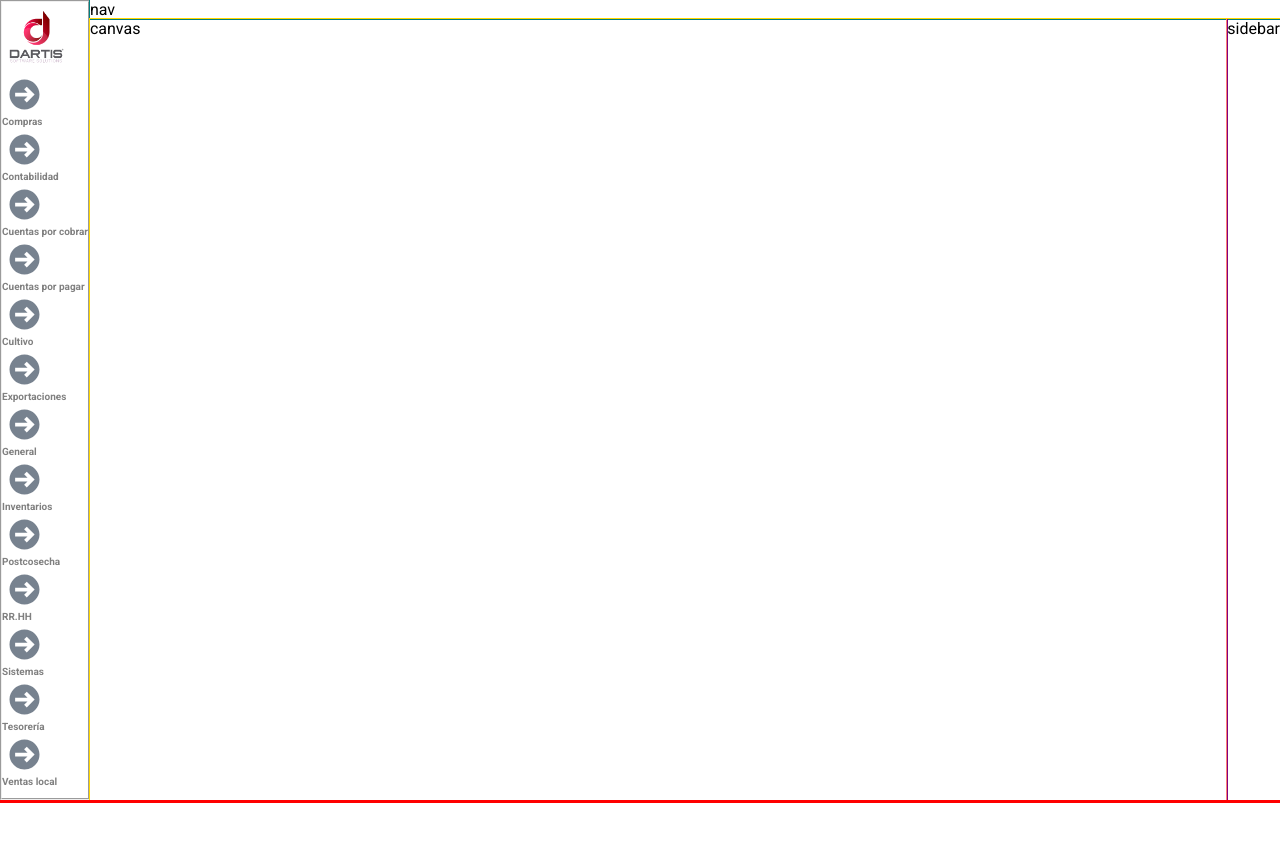
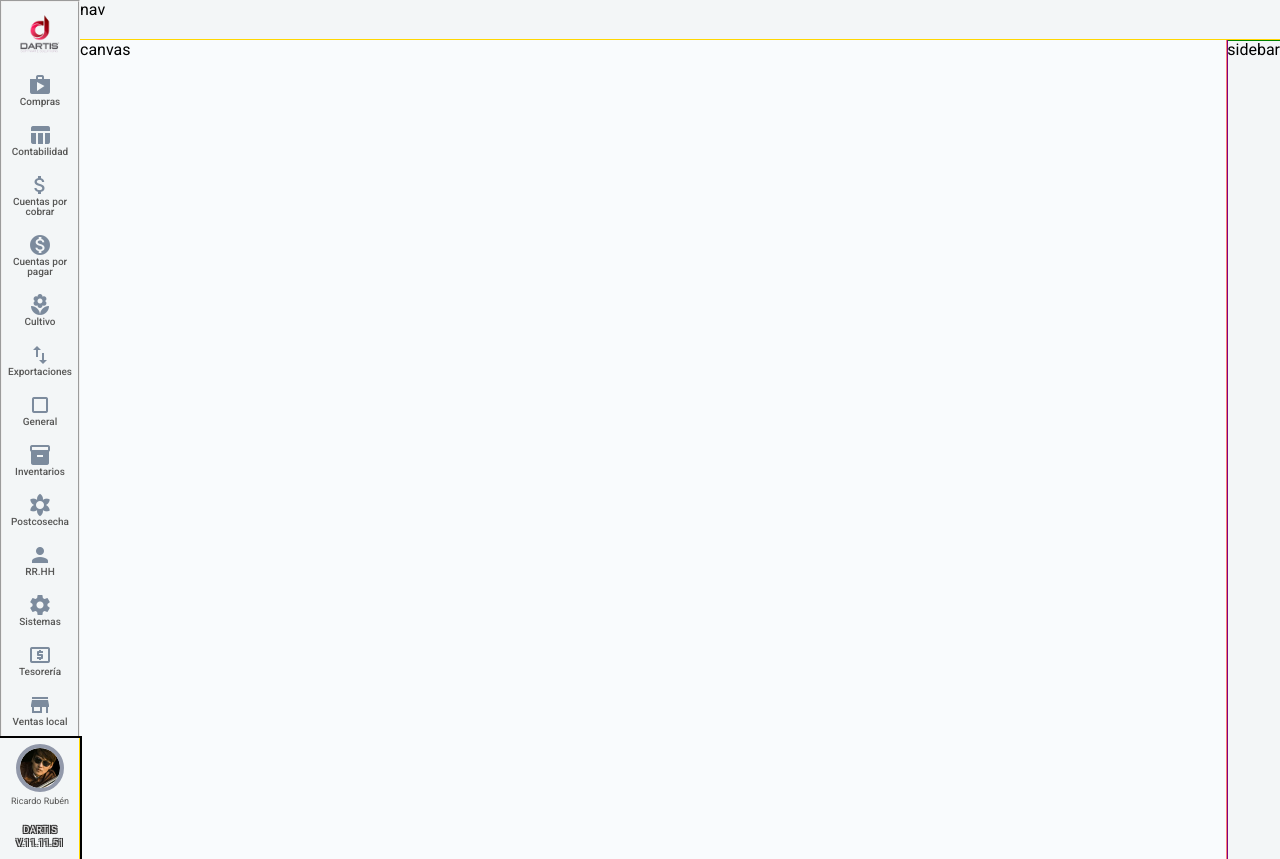
Before and after one commit to saragismondi/dartis, a website built with webpack: page docs/index.html in a window 1280 px wide. Before the commit the page ends 803 px from the top, so only its background shows below. Built offline with nearby package versions, Linux system fonts and the light colour scheme.

Commit message:
main layou + mene- Work In Progress

```diff
--- a/docs/css/style.css
+++ b/docs/css/style.css
@@ -30,6 +30,7 @@ svg {
   outline: 5px solid red;
   display: flex;
   min-height: 100vh;
+  background-color: #F3F6F7;
 }
 .desktop-wrapper {
   outline: 2px solid orange;
@@ -53,17 +54,25 @@ svg {
 .desktop-menu-wrapper {
   display: flex;
   flex-direction: column;
+  width: 80px;
+  position: relative;
 }
 .desktop-menu-wrapper a {
   display: flex;
   flex-direction: column;
 }
 .logotipo {
-  width: 70px;
-  height: 70px;
+  width: 50px;
+  height: 50px;
 }
 .sub-category {
   display: none;
+}
+.sub-category > li a {
+  text-decoration: none;
+  display: flex;
+  flex-direction: row;
+  padding: 10px;
 }
 #compras:checked ~ .sub-category {
   display: flex;
@@ -128,10 +137,10 @@ svg {
 .sub-category p {
   margin-top: 0;
   margin-bottom: 0;
-  color: grey;
+  color: #575756;
   font-weight: 500;
-  font-size: 8px;
-  line-height: 1;
+  font-size: 12px;
+  line-height: 1.5;
 }
 #compras {
   position: absolute;
@@ -196,18 +205,22 @@ ul {
 }
 .category {
   margin-top: 0;
-  margin-bottom: 0;
-  color: grey;
-  font-weight: 700;
+  margin-bottom: 2px;
+  color: #575756;
+  font-weight: 500;
   font-size: 10px;
   line-height: 1;
+  text-align: center;
 }
 .desktop-nav-wrapper {
-  outline: 1px solid teal;
+  outline: 1px solid green;
+  height: 40px;
 }
 .desktop-canvas {
   outline: 1px solid purple;
   flex: 1;
+  background-color: #F9FBFD;
+  /* box-shadow: 7px 0 45px 0 #7C8B9D; */
 }
 .desktop-sidebar {
   outline: 1px solid salmon;
@@ -224,21 +237,96 @@ ul {
     flex-direction: column;
 }
 .desktop-list {
-  position: relative;
   flex: 1;
 }
+.desktop-list > li {
+ padding: 7px 3px;
+}
+.desktop-list > li:hover {
+  box-shadow: inset 3px 0 0 0 #7C8B9D;
+  background-color: #E8EAED;
+  font-weight: 900;
+ }
+ .desktop-list > li:first-child:hover {
+  background-color: transparent;
+  box-shadow: none;
+ }
+.desktop-list > li > label {
+  display: flex;
+  flex-direction: column;
+  justify-content: center;
+  align-items: center;
+}
 .sub-category {
-  background-color: antiquewhite;
+  background-color: #E6ECEF;
   position: absolute;
-  left: 87px;
-  top: 0;
-  height: 100%;
-  width: 100%;
+  left: 81px;
+  top: 40px;
+  height: calc(100% - 40px);
+  max-height: 100%;
+  width: 220px;
+  border-radius: 4px;
+  padding: 35px 15px;
+  /* box-shadow: inset 7px 0 45px 0 #7C8B9D; */
 }
 .desktop-fieldset {
   display: flex;
   flex-direction: column;
-  height: 100%;
+  flex: 1;
   padding: 0;
   margin: 0;
 }
+.img-perfil {
+  width: 40px;
+  border-radius: 30px;
+  outline: 4px solid #9299aa;
+  margin-bottom: 8px;
+}
+.name-perfil {
+ font-size: 9px;
+ font-weight: 400;
+ margin-top: 0;
+ margin-bottom: 0;
+ line-height: 1.3;
+ color: #575756;
+ margin-bottom: 15px;
+}
+.perfil-wrapper .link-perfil {
+  text-decoration: none;
+  flex-direction: column;
+  display: flex;
+  align-items: center;
+  justify-content: center;
+}
+.version-dartis-perfil {
+  font-size: 10px;
+  font-weight: 500;
+ line-height: 1.3;
+ color: #e0e0e0;
+ margin-top: 0;
+ margin-bottom: 0;
+ text-shadow: -1px -1px 0 #333,1px -1px 0 #333,-1px 1px 0 #333,1px 1px 0 #333;
+ text-transform: uppercase;
+ text-align: center;
+}
+.perfil-wrapper {
+  outline: 2px solid black;
+  padding: 10px;
+}
+.material-icons {
+  color: #7C8B9D;
+}
+/* .active {
+  background-color: red;
+} */
+.sub-category .material-icons {
+  font-size: 15px;
+  margin-right: 12px;
+}
+.subtitle-sub-category {
+  margin-bottom: 10px;
+  color: #575756;
+  font-size: 16px;
+  line-height: 1.3;
+  font-weight: 600px;
+}
--- a/docs/index.html
+++ b/docs/index.html
@@ -25,7 +25,8 @@
     href="https://fonts.googleapis.com/css2?family=Roboto:ital,wght@0,100;0,300;0,400;0,500;0,700;0,900;1,100;1,300;1,400;1,500;1,700;1,900&display=swap"
     rel="stylesheet">
 
-
+    <link href="https://fonts.googleapis.com/icon?family=Material+Icons"
+    rel="stylesheet">
 
   <meta name="theme-color" content="#fafafa">
 </head>
@@ -40,9 +41,7 @@
 
         <fieldset class="desktop-fieldset">
 
-
-
-          <ul class="desktop-list">
+          <ul class="desktop-list" id="list">
             <li>
               <label for="img">
                 <img src="./img/DARTIS512_SINFONDO.png" alt="logotipo" class="logotipo" />
@@ -51,36 +50,43 @@
             </li>
             <li>
               <label for="compras">
-                <svg width="24" height="24" viewBox="0 0 24 24" fill="none" xmlns="http://www.w3.org/2000/svg">
-                  <path
-                    d="M12 20C16.4 20 20 16.4 20 12C20 7.6 16.4 4 12 4C7.6 4 4 7.6 4 12C4 16.4 7.6 20 12 20ZM13.6 11L11.8 9.2L13.2 7.8L17.4 12L13.2 16.2L11.8 14.8L13.6 13H7V11H13.6Z"
-                    fill="#1C2E45" fill-opacity="0.6" />
-                </svg>
+                <span class="material-icons">
+                  shop
+                  </span>
                 <p class="category">Compras</p>
               </label>
               <input type="checkbox" id="compras" name="desktop-list">
               <ul class="sub-category">
+                <h3 class="subtitle-sub-category">Compras</h3>
                 <li>
                   <a href="#">
-                    <svg></svg>
+                    <span class="material-icons">
+                      shop_2
+                      </span>
                     <p>Configuracion Compras</p>
                   </a>
                 </li>
                 <li>
                   <a href="#">
-                    <svg></svg>
+                    <span class="material-icons">
+                      grading
+                      </span>
                     <p>Ordenes</p>
                   </a>
                 </li>
                 <li>
                   <a href="#">
-                    <svg></svg>
+                    <span class="material-icons">
+                      account_box
+                      </span>
                     <p>Proveedores</p>
                   </a>
                 </li>
                 <li>
                   <a href="#">
-                    <svg></svg>
+                    <span class="material-icons">
+                      assignment_turned_in
+                      </span>
                     <p>Requisiciones</p>
                   </a>
                 </li>
@@ -88,102 +94,130 @@
             </li>
             <li>
               <label for="contabilidad">
-                <svg width="24" height="24" viewBox="0 0 24 24" fill="none" xmlns="http://www.w3.org/2000/svg">
-                  <path
-                    d="M12 20C16.4 20 20 16.4 20 12C20 7.6 16.4 4 12 4C7.6 4 4 7.6 4 12C4 16.4 7.6 20 12 20ZM13.6 11L11.8 9.2L13.2 7.8L17.4 12L13.2 16.2L11.8 14.8L13.6 13H7V11H13.6Z"
-                    fill="#1C2E45" fill-opacity="0.6" />
-                </svg>
+                <span class="material-icons">
+                  table_chart
+                  </span>
                 <p class="category">Contabilidad</p>
               </label>
               <input type="checkbox" id="contabilidad" name="desktop-list">
               <ul class="sub-category">
                 <li>
                   <a href="#">
-                    <svg></svg>
+                    <span class="material-icons">
+                      add_alert
+                      </span>
                     <p>Activos</p>
                   </a>
                 </li>
                 <li>
                   <a href="#">
-                    <svg></svg>
+                    <span class="material-icons">
+                      person_add_alt
+                      </span>
                     <p>Asientos contables</p>
                   </a>
                 </li>
                 <li>
                   <a href="#">
-                    <svg></svg>
+                    <span class="material-icons">
+                      price_change
+                      </span>
                     <p>Centros de costos</p>
                   </a>
                 </li>
                 <li>
                   <a href="#">
-                    <svg></svg>
+                    <span class="material-icons">
+                      settings_applications
+                      </span>
                     <p>Configuracion contabilidad</p>
                   </a>
                 </li>
                 <li>
                   <a href="#">
-                    <svg></svg>
+                    <span class="material-icons">
+                      text_snippet
+                      </span>
                     <p>Documentos SRI</p>
                   </a>
                 </li>
                 <li>
                   <a href="#">
-                    <svg></svg>
+                    <span class="material-icons">
+                      payment
+                      </span>
                     <p>Formas de pago</p>
                   </a>
                 </li>
                 <li>
                   <a href="#">
-                    <svg></svg>
+                    <span class="material-icons">
+                      request_quote
+                      </span>
                     <p>Impuesto documento</p>
                   </a>
                 </li>
                 <li>
                   <a href="#">
-                    <svg></svg>
+                    <span class="material-icons">
+                      data_saver_on
+                      </span>
                     <p>Mayores</p>
                   </a>
                 </li>
                 <li>
                   <a href="#">
-                    <svg></svg>
+                    <span class="material-icons">
+                      do_not_disturb
+                      </span>
                     <p>Período de cierre</p>
                   </a>
                 </li>
                 <li>
                   <a href="#">
-                    <svg></svg>
+                    <span class="material-icons">
+                      fact_check
+                      </span>
                     <p>Períodos de facturacion exportacion</p>
                   </a>
                 </li>
                 <li>
                   <a href="#">
-                    <svg></svg>
+                    <span class="material-icons">
+                      view_agenda
+                      </span>
                     <p>Plan de cuentas</p>
                   </a>
                 </li>
                 <li>
                   <a href="#">
-                    <svg></svg>
+                    <span class="material-icons">
+                      surround_sound
+                      </span>
                     <p>Pto Emision</p>
                   </a>
                 </li>
                 <li>
                   <a href="#">
-                    <svg></svg>
+                    <span class="material-icons">
+                      summarize
+                      </span>
                     <p>Retensiones</p>
                   </a>
                 </li>
                 <li>
                   <a href="#">
-                    <svg></svg>
+                    <span class="material-icons">
+                      subject
+                      </span>
                     <p>Tipos contribuyente</p>
                   </a>
                 </li>
                 <li>
                   <a href="#">
-                    <svg></svg>
+                    <span class="material-icons">
+                      vpn_lock
+                      </span>
                     <p>Tipos Retención</p>
                   </a>
                 </li>
@@ -191,11 +225,9 @@
             </li>
             <li>
               <label for="cuentasporcobrar">
-                <svg width="24" height="24" viewBox="0 0 24 24" fill="none" xmlns="http://www.w3.org/2000/svg">
-                  <path
-                    d="M12 20C16.4 20 20 16.4 20 12C20 7.6 16.4 4 12 4C7.6 4 4 7.6 4 12C4 16.4 7.6 20 12 20ZM13.6 11L11.8 9.2L13.2 7.8L17.4 12L13.2 16.2L11.8 14.8L13.6 13H7V11H13.6Z"
-                    fill="#1C2E45" fill-opacity="0.6" />
-                </svg>
+                <span class="material-icons">
+                  attach_money
+                  </span>
                 <p class="category">Cuentas por cobrar</p>
               </label>
               <input type="checkbox" id="cuentasporcobrar" name="desktop-list">
@@ -222,11 +254,9 @@
             </li>
             <li>
               <label for="cuentasporpagar">
-                <svg width="24" height="24" viewBox="0 0 24 24" fill="none" xmlns="http://www.w3.org/2000/svg">
-                  <path
-                    d="M12 20C16.4 20 20 16.4 20 12C20 7.6 16.4 4 12 4C7.6 4 4 7.6 4 12C4 16.4 7.6 20 12 20ZM13.6 11L11.8 9.2L13.2 7.8L17.4 12L13.2 16.2L11.8 14.8L13.6 13H7V11H13.6Z"
-                    fill="#1C2E45" fill-opacity="0.6" />
-                </svg>
+                <span class="material-icons">
+                  monetization_on
+                  </span>
                 <p class="category">Cuentas por pagar</p>
               </label>
               <input type="checkbox" id="cuentasporpagar" name="desktop-list">
@@ -247,11 +277,9 @@
             </li>
             <li>
               <label for="cultivo">
-                <svg width="24" height="24" viewBox="0 0 24 24" fill="none" xmlns="http://www.w3.org/2000/svg">
-                  <path
-                    d="M12 20C16.4 20 20 16.4 20 12C20 7.6 16.4 4 12 4C7.6 4 4 7.6 4 12C4 16.4 7.6 20 12 20ZM13.6 11L11.8 9.2L13.2 7.8L17.4 12L13.2 16.2L11.8 14.8L13.6 13H7V11H13.6Z"
-                    fill="#1C2E45" fill-opacity="0.6" />
-                </svg>
+                <span class="material-icons">
+                  local_florist
+                  </span>
                 <p class="category">Cultivo</p>
               </label>
               <input type="checkbox" id="cultivo" name="desktop-list">
@@ -278,11 +306,9 @@
             </li>
             <li>
               <label for="exportaciones">
-                <svg width="24" height="24" viewBox="0 0 24 24" fill="none" xmlns="http://www.w3.org/2000/svg">
-                  <path
-                    d="M12 20C16.4 20 20 16.4 20 12C20 7.6 16.4 4 12 4C7.6 4 4 7.6 4 12C4 16.4 7.6 20 12 20ZM13.6 11L11.8 9.2L13.2 7.8L17.4 12L13.2 16.2L11.8 14.8L13.6 13H7V11H13.6Z"
-                    fill="#1C2E45" fill-opacity="0.6" />
-                </svg>
+                <span class="material-icons">
+                  import_export
+                  </span>
                 <p class="category">Exportaciones</p>
               </label>
               <input type="checkbox" id="exportaciones" name="desktop-list">
@@ -375,11 +401,9 @@
             </li>
             <li>
               <label for="general">
-                <svg width="24" height="24" viewBox="0 0 24 24" fill="none" xmlns="http://www.w3.org/2000/svg">
-                  <path
-                    d="M12 20C16.4 20 20 16.4 20 12C20 7.6 16.4 4 12 4C7.6 4 4 7.6 4 12C4 16.4 7.6 20 12 20ZM13.6 11L11.8 9.2L13.2 7.8L17.4 12L13.2 16.2L11.8 14.8L13.6 13H7V11H13.6Z"
-                    fill="#1C2E45" fill-opacity="0.6" />
-                </svg>
+                <span class="material-icons">
+                  crop_square
+                  </span>
                 <p class="category">General</p>
               </label>
               <input type="checkbox" id="general" name="desktop-list">
@@ -394,11 +418,9 @@
             </li>
             <li>
               <label for="inventarios">
-                <svg width="24" height="24" viewBox="0 0 24 24" fill="none" xmlns="http://www.w3.org/2000/svg">
-                  <path
-                    d="M12 20C16.4 20 20 16.4 20 12C20 7.6 16.4 4 12 4C7.6 4 4 7.6 4 12C4 16.4 7.6 20 12 20ZM13.6 11L11.8 9.2L13.2 7.8L17.4 12L13.2 16.2L11.8 14.8L13.6 13H7V11H13.6Z"
-                    fill="#1C2E45" fill-opacity="0.6" />
-                </svg>
+                <span class="material-icons">
+                  inventory
+                  </span>
                 <p class="category">Inventarios</p>
               </label>
               <input type="checkbox" id="inventarios" name="desktop-list">
@@ -425,11 +447,9 @@
             </li>
             <li>
               <label for="postcosecha">
-                <svg width="24" height="24" viewBox="0 0 24 24" fill="none" xmlns="http://www.w3.org/2000/svg">
-                  <path
-                    d="M12 20C16.4 20 20 16.4 20 12C20 7.6 16.4 4 12 4C7.6 4 4 7.6 4 12C4 16.4 7.6 20 12 20ZM13.6 11L11.8 9.2L13.2 7.8L17.4 12L13.2 16.2L11.8 14.8L13.6 13H7V11H13.6Z"
-                    fill="#1C2E45" fill-opacity="0.6" />
-                </svg>
+                <span class="material-icons">
+                  filter_vintage
+                  </span>
                 <p class="category">Postcosecha</p>
               </label>
               <input type="checkbox" id="postcosecha" name="desktop-list">
@@ -540,11 +560,9 @@
             </li>
             <li>
               <label for="rrhh">
-                <svg width="24" height="24" viewBox="0 0 24 24" fill="none" xmlns="http://www.w3.org/2000/svg">
-                  <path
-                    d="M12 20C16.4 20 20 16.4 20 12C20 7.6 16.4 4 12 4C7.6 4 4 7.6 4 12C4 16.4 7.6 20 12 20ZM13.6 11L11.8 9.2L13.2 7.8L17.4 12L13.2 16.2L11.8 14.8L13.6 13H7V11H13.6Z"
-                    fill="#1C2E45" fill-opacity="0.6" />
-                </svg>
+                <span class="material-icons">
+                  person
+                  </span>
                 <p class="category">RR.HH</p>
               </label>
               <input type="checkbox" id="rrhh" name="desktop-list">
@@ -619,11 +637,9 @@
             </li>
             <li>
               <label for="sistemas">
-                <svg width="24" height="24" viewBox="0 0 24 24" fill="none" xmlns="http://www.w3.org/2000/svg">
-                  <path
-                    d="M12 20C16.4 20 20 16.4 20 12C20 7.6 16.4 4 12 4C7.6 4 4 7.6 4 12C4 16.4 7.6 20 12 20ZM13.6 11L11.8 9.2L13.2 7.8L17.4 12L13.2 16.2L11.8 14.8L13.6 13H7V11H13.6Z"
-                    fill="#1C2E45" fill-opacity="0.6" />
-                </svg>
+                <span class="material-icons">
+                  settings
+                  </span>
                 <p class="category">Sistemas</p>
               </label>
               <input type="checkbox" id="sistemas" name="desktop-list">
@@ -644,11 +660,9 @@
             </li>
             <li>
               <label for="tesorería">
-                <svg width="24" height="24" viewBox="0 0 24 24" fill="none" xmlns="http://www.w3.org/2000/svg">
-                  <path
-                    d="M12 20C16.4 20 20 16.4 20 12C20 7.6 16.4 4 12 4C7.6 4 4 7.6 4 12C4 16.4 7.6 20 12 20ZM13.6 11L11.8 9.2L13.2 7.8L17.4 12L13.2 16.2L11.8 14.8L13.6 13H7V11H13.6Z"
-                    fill="#1C2E45" fill-opacity="0.6" />
-                </svg>
+                <span class="material-icons">
+                  local_atm
+                  </span>
                 <p class="category">Tesorería</p>
               </label>
               <input type="checkbox" id="tesorería" name="desktop-list">
@@ -669,11 +683,9 @@
             </li>
             <li>
               <label for="ventaslocal">
-                <svg width="24" height="24" viewBox="0 0 24 24" fill="none" xmlns="http://www.w3.org/2000/svg">
-                  <path
-                    d="M12 20C16.4 20 20 16.4 20 12C20 7.6 16.4 4 12 4C7.6 4 4 7.6 4 12C4 16.4 7.6 20 12 20ZM13.6 11L11.8 9.2L13.2 7.8L17.4 12L13.2 16.2L11.8 14.8L13.6 13H7V11H13.6Z"
-                    fill="#1C2E45" fill-opacity="0.6" />
-                </svg>
+                <span class="material-icons">
+                  store
+                  </span>
                 <p class="category">Ventas local</p>
               </label>
               <input type="checkbox" id="ventaslocal" name="desktop-list">
@@ -694,6 +706,13 @@
             </li>
           </ul>
         </fieldset>
+        <div class="perfil-wrapper">
+          <a  class="link-perfil" href="#">
+            <img class="img-perfil" src="./img/perfil.jpg" alt="foto perfil" />
+            <p class="name-perfil">Ricardo Rubén</p>
+          </a>
+          <p class="version-dartis-perfil">Dartis<br> V.11.11.51</p>
+        </div>
       </div>
       <div class="main-panel">
         <div class="desktop-nav-wrapper">nav</div>
```
Also changed, not shown: docs/js/app.js (+9 -0 lines), docs/img/IMG-20240325-WA0015.jpg (added), docs/img/IMG-20240325-WA0016.jpg (added), docs/img/IMG-20240325-WA0017.jpg (added), docs/img/IMG-20240325-WA0018.jpg (added), docs/img/perfil.jpg (added).
